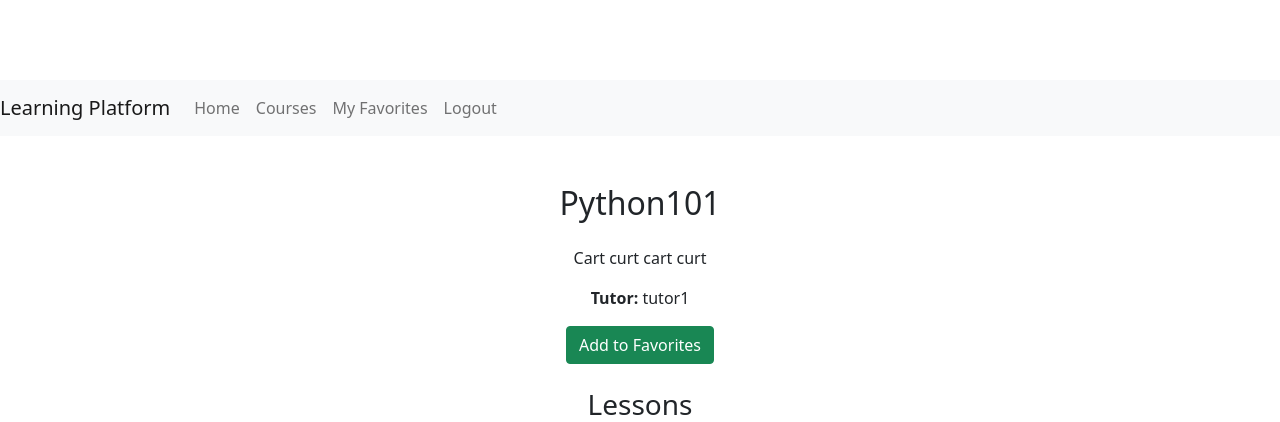
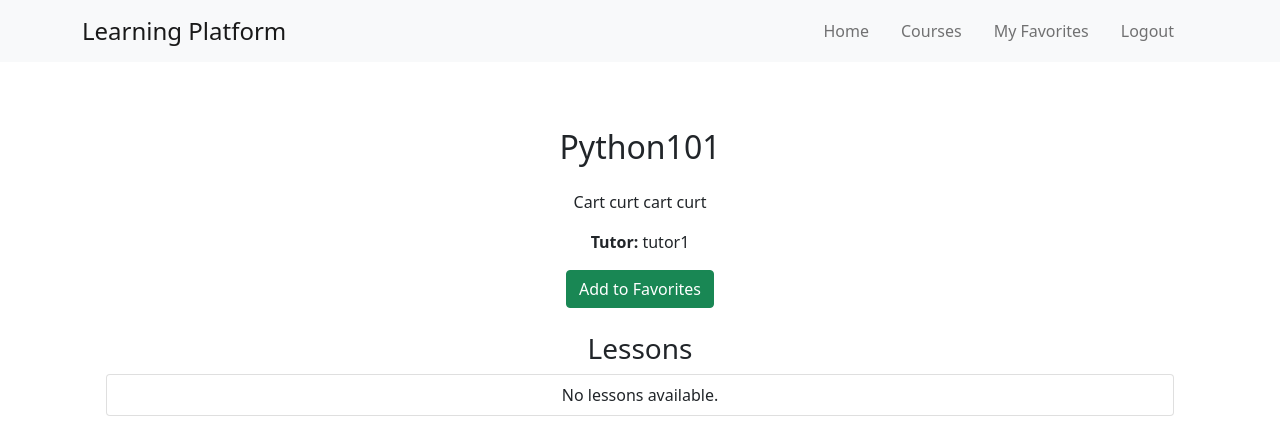
Before and after one commit to b2210356037/learning_platform, a Django app: page /courses/1/ in a window 1280 px wide. Shown: the top 422 px of the page. Run offline with Django 5.2, Linux system fonts and the light colour scheme; a user stored in the database is signed in; data comes from the database, SQL or seed files in the repository; parts of the project's set-up code (start-up, migrations or seed data) failed here and were passed over.

Commit message:
navbar_changed

```diff
--- a/learning_platform/templates/base.html
+++ b/learning_platform/templates/base.html
@@ -13,16 +13,23 @@
             padding: 3rem 1.5rem;
             text-align: center;
         }
+        .navbar-brand {
+            font-size: 1.5rem; /* Adjust the font size for branding */
+        }
+        .nav-link {
+            margin-right: 1rem; /* Adjust spacing between nav links */
+        }
     </style>
 </head>
 <body>
-    <nav class="navbar navbar-expand-lg navbar-light bg-light">
+    <nav class="navbar navbar-expand-lg navbar-light bg-light fixed-top">
+        <div class="container">
             <a class="navbar-brand" href="{% url 'home' %}">Learning Platform</a>
-        <button class="navbar-toggler" type="button" data-toggle="collapse" data-target="#navbarNav" aria-controls="navbarNav" aria-expanded="false" aria-label="Toggle navigation">
+            <button class="navbar-toggler" type="button" data-bs-toggle="collapse" data-bs-target="#navbarNav" aria-controls="navbarNav" aria-expanded="false" aria-label="Toggle navigation">
                 <span class="navbar-toggler-icon"></span>
             </button>
             <div class="collapse navbar-collapse" id="navbarNav">
-            <ul class="navbar-nav">
+                <ul class="navbar-nav ms-auto">
                     <li class="nav-item">
                         <a class="nav-link" href="{% url 'home' %}">Home</a>
                     </li>
@@ -46,8 +53,8 @@
                     {% endif %}
                 </ul>
             </div>
+        </div>
     </nav>
-
 
     <main class="container">
         <div class="starter-template">
```
Lines whose indentation alone changed are shown as unchanged.
